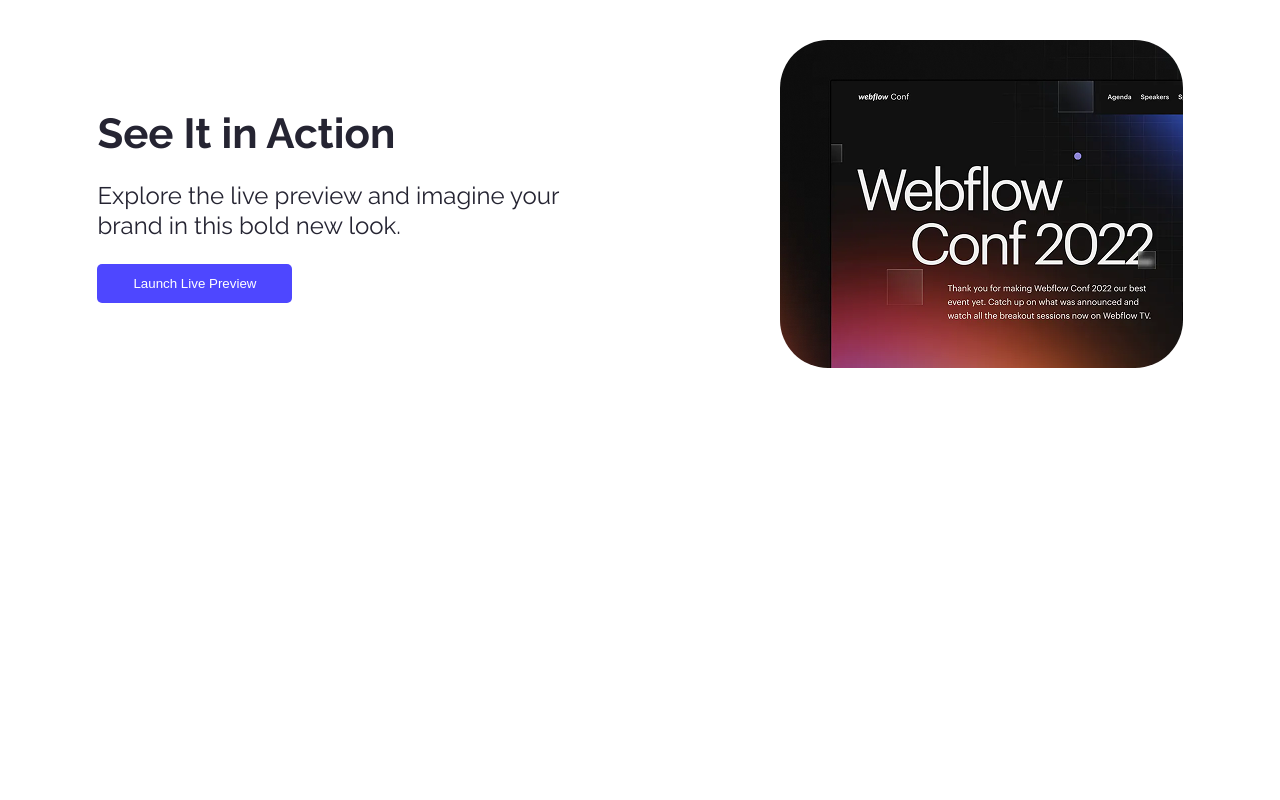
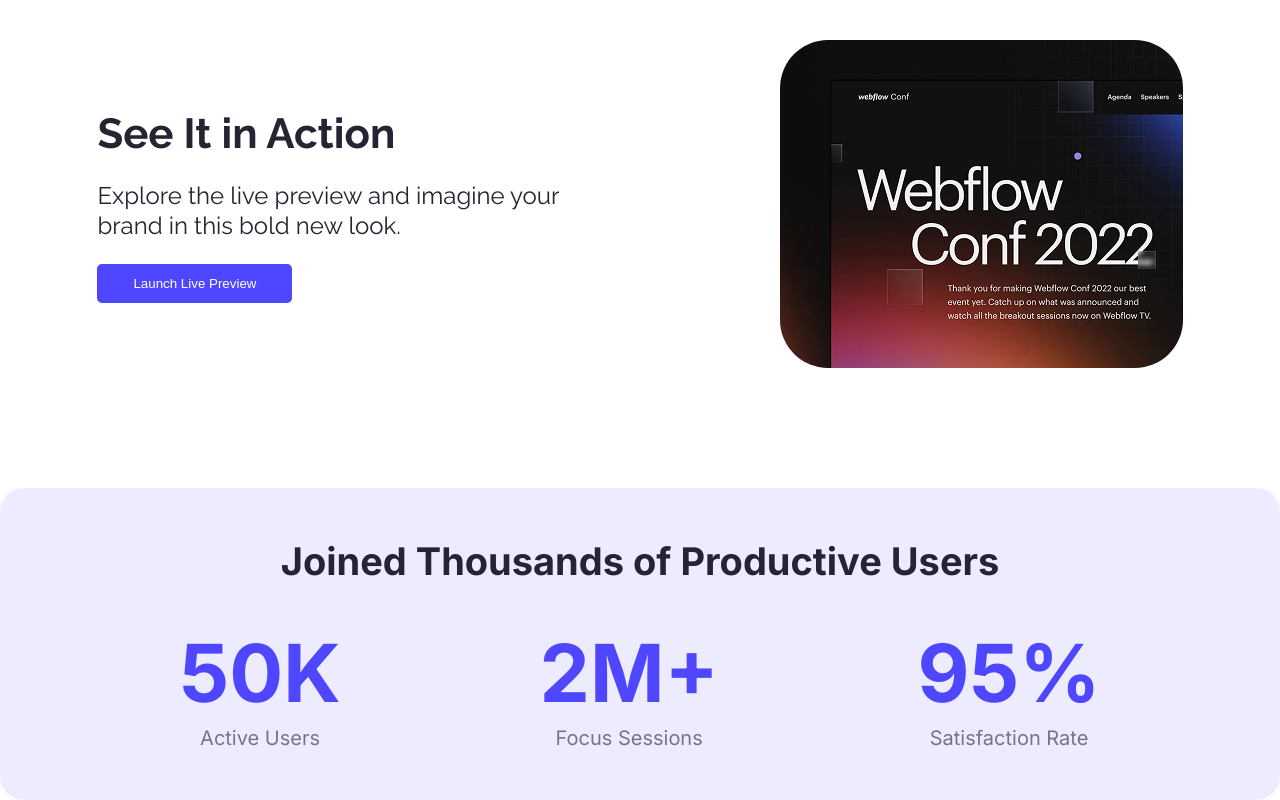
Before and after one commit to emrulislam/batch-12-assignment-01, a plain HTML site: page index.html in a window 1280 px wide. Shown: the part 774-1574 px from the top of the page. Before the commit the page ends 1262 px from the top, so only its background shows below. Drawn offline with Linux system fonts and the light colour scheme.

Commit message:
added productive user section and secondary google font

```diff
--- a/Styles/style.css
+++ b/Styles/style.css
@@ -13,6 +13,12 @@
   font-optical-sizing: auto;
   font-style: normal;
 }
+.inter-font{
+  font-family: "Inter", sans-serif;
+  font-optical-sizing: auto;
+  font-style: normal;
+}
+
 /* Button Design */
 .btn{
     background-color: #4E47FF;
@@ -90,3 +96,33 @@ header{
     height: 328px;
     border-radius: 48px;
 }
+/* Productive Users Design */
+.productive-users {
+    background-color: rgba(78,71,255,0.1);
+    padding: 50px 80px;
+    text-align: center;
+    border-radius: 24px;
+    margin: 0 auto;
+    max-width: 1140px;
+  }
+  .productive-users h1 {
+    font-weight: bold;
+    font-size: 38px;
+    color: #252432;
+    margin-bottom: 40px;
+  }
+  .data-container {
+    display: flex;
+    justify-content: space-around;
+    flex-wrap: wrap;
+  }
+  .data-item h2 {
+    font-size: 80px;
+    color: #4E47FF;
+    margin: 0;
+  }
+  .data-item p {
+    font-size: 20px;
+    color: rgba(0,0,0,0.5);
+    margin: 5px 0 0;
+  }
--- a/index.html
+++ b/index.html
@@ -7,6 +7,9 @@
     <link rel="preconnect" href="https://fonts.googleapis.com">
     <link rel="preconnect" href="https://fonts.gstatic.com" crossorigin>
     <link href="https://fonts.googleapis.com/css2?family=Raleway:ital,wght@0,100..900;1,100..900&display=swap" rel="stylesheet">
+    <link rel="preconnect" href="https://fonts.googleapis.com">
+    <link rel="preconnect" href="https://fonts.gstatic.com" crossorigin>
+    <link href="https://fonts.googleapis.com/css2?family=Inter:ital,opsz,wght@0,14..32,100..900;1,14..32,100..900&display=swap" rel="stylesheet">
     <link rel="stylesheet" href="Styles/style.css">
 </head>
 <body>
@@ -31,8 +34,22 @@
                 <img src="Assets/wc-mini.png" alt="">
             </div>
         </section>
-        <section class="productive-users">
-
+        <section class="productive-users inter-font">
+            <h1>Joined Thousands of Productive Users</h1>
+            <div class="data-container">
+                <div class="data-item">
+                    <h2>50K</h2>
+                    <p>Active Users</p>
+                </div>
+                <div class="data-item">
+                    <h2>2M+</h2>
+                    <p>Focus Sessions</p>
+                </div>
+                <div class="data-item">
+                    <h2>95%</h2>
+                    <p>Satisfaction Rate</p>
+                </div>
+            </div>
         </section>
         <section class="users-feedback">
 
```
